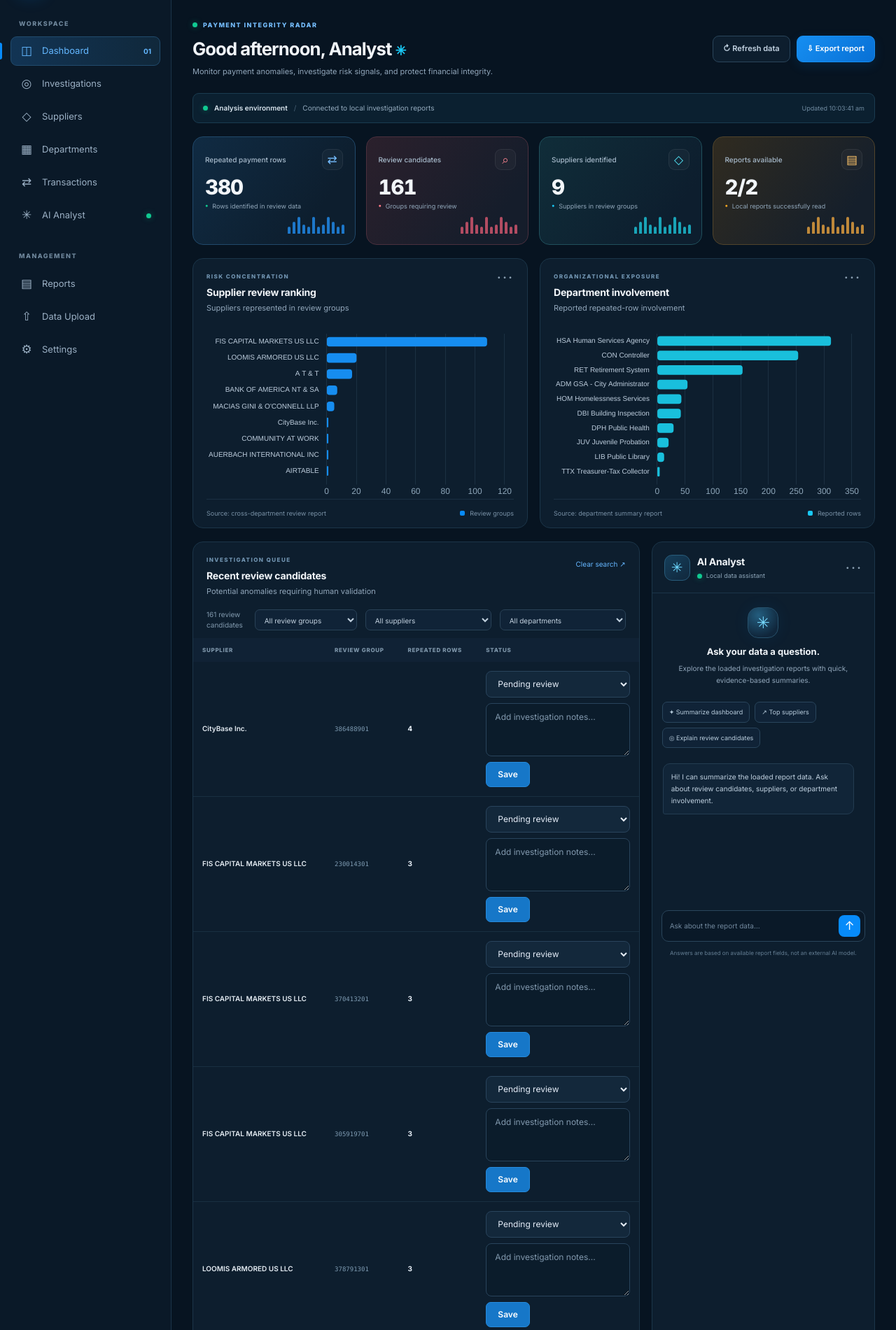
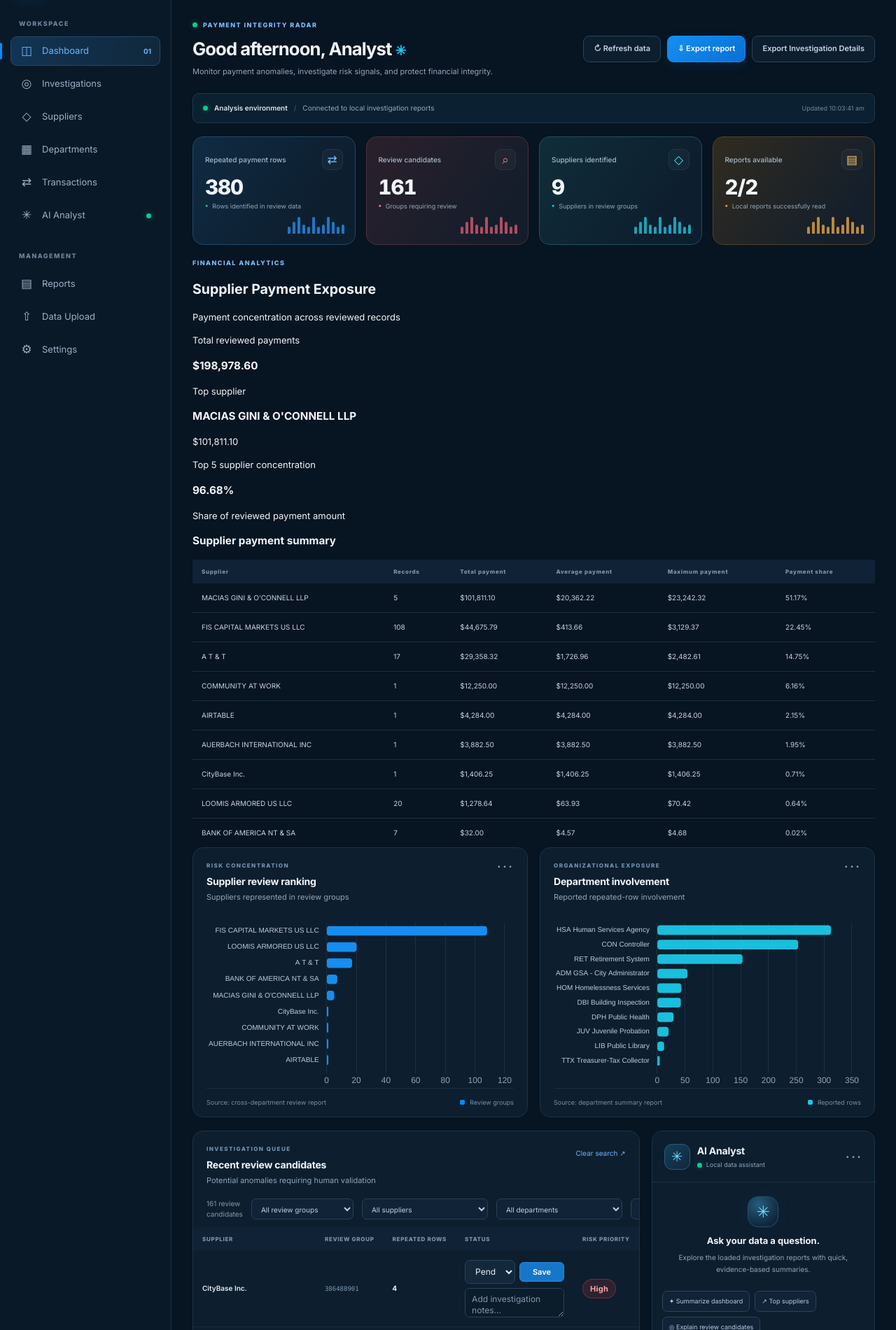
Before and after one commit to saurabhmishra9090/LeakGuard, a Flask app: page / in a window 1280 px wide. Shown: the part 72-1973 px from the top of the page at 70% size. Run offline with Flask 3, Linux system fonts and the light colour scheme; data comes from the database, SQL or seed files in the repository.

Commit message:
Complete LeakGuard dashboard and investigation workflow

```diff
--- a/web_dashboard/app.py
+++ b/web_dashboard/app.py
@@ -130,8 +130,9 @@
     investigation_statuses = {
     (voucher, supplier): {
         "id": investigation_id,
-        "status": status,
-        "notes": notes
+       "status": status,
+       "notes": notes,
+       "departments": ""
     }
     for investigation_id, voucher, supplier, status, notes in investigation_rows
 }
@@ -156,6 +157,41 @@
                     record["status"] = saved["status"]
                     record["notes"] = saved["notes"]
                     record["investigation_id"] = saved["id"]
+                    record["departments"] = str(
+                    record.get("departments", record.get("department", ""))
+)
+            # Risk scoring starts here
+            try:
+                repeated_rows = int(record.get("repeated_rows", 0) or 0)
+            except (ValueError, TypeError):
+                repeated_rows = 0
+            try:
+                department_count = int(record.get("department_count", 0) or 0)
+            except (ValueError, TypeError):
+                department_count = 0
+            risk_score = 0
+
+            if repeated_rows >= 10:
+                risk_score += 50
+            elif repeated_rows >= 5:
+                risk_score += 30
+            elif repeated_rows >= 3:
+                risk_score += 15
+
+            if department_count >= 3:
+                risk_score += 30
+            elif department_count == 2:
+                risk_score += 15
+
+            if risk_score >= 45:
+             risk_priority = "High"
+            elif risk_score >= 30:
+             risk_priority = "Medium"
+            else:
+             risk_priority = "Low"
+
+            record["risk_score"] = risk_score
+            record["risk_priority"] = risk_priority
 
             review_records.append(record)
 
@@ -169,6 +205,35 @@
         if "repeated_rows" in review_df.columns
         else 0
     )
+    supplier_payment_summary = []
+
+    if not review_df.empty and "supplier" in review_df.columns and "paid_amount" in review_df.columns:
+        payment_data = review_df.copy()
+        payment_data["paid_amount"] = pd.to_numeric(
+            payment_data["paid_amount"], errors="coerce"
+        ).fillna(0)
+
+        supplier_totals = (
+            payment_data.groupby("supplier")["paid_amount"]
+            .agg(["count", "sum", "mean", "max"])
+            .sort_values("sum", ascending=False)
+        )
+
+        total_reviewed_payments = float(supplier_totals["sum"].sum())
+
+        for supplier_name, row in supplier_totals.iterrows():
+            supplier_payment_summary.append({
+                "supplier": str(supplier_name),
+                "record_count": int(row["count"]),
+                "total_payment": round(float(row["sum"]), 2),
+                "average_payment": round(float(row["mean"]), 2),
+                "maximum_payment": round(float(row["max"]), 2),
+                "payment_share_pct": round(
+                    float(row["sum"]) / total_reviewed_payments * 100, 2
+                ) if total_reviewed_payments else 0
+            })
+    else:
+        total_reviewed_payments = 0
 
     return jsonify({
         "review_candidates": int(len(review_df)),
@@ -181,6 +246,8 @@
         "supplier_ranking": suppliers,
         "review_records": review_records,
         "department_summary": departments,
+        "total_reviewed_payments": total_reviewed_payments,
+        "supplier_payment_summary": supplier_payment_summary,
         "reports_found": {
             "cross_department_review": not review_df.empty,
             "department_summary": not department_df.empty,
--- a/web_dashboard/static/css/styles.css
+++ b/web_dashboard/static/css/styles.css
@@ -1387,9 +1387,9 @@
     }
 
     th,
-    td {
-        padding: 11px 9px;
-    }
+td {
+    padding: 8px 9px;
+}
 
     .table-foot {
         align-items: flex-start;
@@ -1412,20 +1412,22 @@
     display: flex;
     flex-direction: column;
     align-items: flex-start;
-    gap: 8px;
+    gap: 5px;
     min-width: 0;
     width: 100%;
-}
+    max-width: 240px;
+}
+
 
 .investigation-status-select {
     width: 100%;
-    max-width: 220px;
-    min-height: 38px;
-    padding: 9px 12px;
+    max-width: 200px;
+    min-height: 34px;
+    padding: 6px 10px;
     color: #e5edf8;
     background: #13283b;
     border: 1px solid #29445c;
-    border-radius: 8px;
+    border-radius: 7px;
     font: inherit;
     font-size: 12px;
     cursor: pointer;
@@ -1446,16 +1448,16 @@
     display: block;
     width: 100%;
     min-width: 0;
-    max-width: 280px;
-    min-height: 76px;
-    padding: 10px 12px;
+    max-width: 240px;
+    min-height: 58px;
+    padding: 8px 10px;
     color: #e5edf8;
     background: #0b1c2b;
     border: 1px solid #29445c;
-    border-radius: 8px;
+    border-radius: 7px;
     font-family: inherit;
     font-size: 12px;
-    line-height: 1.5;
+    line-height: 1.4;
     resize: vertical;
     box-sizing: border-box;
 }
@@ -1474,14 +1476,14 @@
     display: inline-flex;
     align-items: center;
     justify-content: center;
-    min-height: 34px;
-    padding: 8px 16px;
+    min-height: 30px;
+    padding: 6px 12px;
     color: #ffffff;
     background: #1677c8;
     border: 1px solid #278bdc;
-    border-radius: 7px;
+    border-radius: 6px;
     font-family: inherit;
-    font-size: 12px;
+    font-size: 11px;
     font-weight: 600;
     cursor: pointer;
     transition: background 0.2s ease, border-color 0.2s ease;
@@ -1496,3 +1498,88 @@
     opacity: 0.6;
     cursor: wait;
 }
+/* Compact investigation row controls */
+.investigation-controls {
+    display: grid;
+    grid-template-columns: minmax(0, 1fr) auto;
+    align-items: center;
+    gap: 6px;
+    width: 100%;
+    max-width: 320px;
+}
+
+.investigation-status-select {
+    width: 100%;
+    min-width: 0;
+    max-width: none;
+}
+
+.investigation-notes {
+    grid-column: 1 / -1;
+    width: 100%;
+    max-width: none;
+    min-height: 48px;
+}
+
+.save-investigation-btn {
+    min-height: 28px;
+    padding: 5px 10px;
+    font-size: 11px;
+}
+/* Keep investigation controls compact */
+.investigation-controls .save-investigation-btn {
+    width: fit-content;
+    min-width: 64px;
+    justify-self: start;
+}
+
+.investigation-controls .investigation-status-select {
+    grid-column: 1;
+    grid-row: 1;
+}
+
+.investigation-controls .save-investigation-btn {
+    grid-column: 2;
+    grid-row: 1;
+}
+
+.investigation-controls .investigation-notes {
+    grid-column: 1 / -1;
+    grid-row: 2;
+}
+.investigation-controls .investigation-notes {
+    min-height: 42px;
+    height: 42px;
+    padding: 7px 9px;
+    line-height: 1.35;
+}
+/* Risk priority badges */
+.risk-badge {
+    display: inline-flex;
+    align-items: center;
+    justify-content: center;
+    padding: 5px 10px;
+    border-radius: 20px;
+    font-size: 11px;
+    font-weight: 700;
+    letter-spacing: 0.3px;
+    border: 1px solid transparent;
+}
+
+.risk-badge.high {
+    color: #fca5a5;
+    background: rgba(239, 68, 68, 0.14);
+    border-color: rgba(239, 68, 68, 0.35);
+}
+
+.risk-badge.medium {
+    color: #fcd34d;
+    background: rgba(245, 158, 11, 0.14);
+    border-color: rgba(245, 158, 11, 0.35);
+}
+
+.risk-badge.low {
+    color: #86efac;
+    background: rgba(34, 197, 94, 0.14);
+    border-color: rgba(34, 197, 94, 0.35);
+}
--- a/web_dashboard/static/js/app.js
+++ b/web_dashboard/static/js/app.js
@@ -96,6 +96,7 @@
         renderKPIs(data);
         renderCharts(data);
         renderTable(data);
+        renderSupplierPayments(data);
         renderConnectionStatus(data);
 
         const updated = $("#lastUpdated");
@@ -175,8 +176,75 @@
 
     setText("#reportsAvailable", `${availableCount}/2`);
 }
+function formatCurrency(value) {
+    return new Intl.NumberFormat("en-US", {
+        style: "currency",
+        currency: "USD",
+        minimumFractionDigits: 2,
+        maximumFractionDigits: 2
+    }).format(Number(value) || 0);
+}
+/* -------- SUPPLIER PAYMENT SUMMARY -------- */
 
+function renderSupplierPayments(data) {
+    const table = $("#supplierPaymentTable");
+    if (!table) return;
 
+    const suppliers = Array.isArray(data.supplier_payment_summary)
+        ? data.supplier_payment_summary
+        : [];
+    console.log("Supplier payment data:", suppliers.length, suppliers);
+
+    if (suppliers.length === 0) {
+        table.innerHTML = `
+            <tr>
+                <td colspan="6" class="empty-state">
+                    No supplier payment data available.
+                </td>
+            </tr>
+        `;
+        return;
+    }
+
+    const totalPayments = Number(data.total_reviewed_payments) || 0;
+
+    const topSupplier = suppliers[0];
+    const topFiveShare = suppliers
+        .slice(0, 5)
+        .reduce((sum, supplier) => sum + (Number(supplier.payment_share_pct) || 0), 0);
+
+    const totalElement = $("#totalReviewedPayments");
+    const topSupplierElement = $("#topPaymentSupplier");
+    const topPaymentElement = $("#topSupplierPayment");
+    const topFiveElement = $("#topFiveShare");
+
+    if (totalElement) {
+        totalElement.textContent = formatCurrency(totalPayments);
+    }
+
+    if (topSupplierElement) {
+        topSupplierElement.textContent = topSupplier.supplier;
+    }
+
+    if (topPaymentElement) {
+        topPaymentElement.textContent = formatCurrency(topSupplier.total_payment);
+    }
+
+    if (topFiveElement) {
+        topFiveElement.textContent = `${topFiveShare.toFixed(2)}%`;
+    }
+
+    table.innerHTML = suppliers.map(supplier => `
+        <tr>
+            <td>${escapeHTML(supplier.supplier)}</td>
+            <td>${formatNumber(supplier.record_count)}</td>
+            <td>${formatCurrency(supplier.total_payment)}</td>
+            <td>${formatCurrency(supplier.average_payment)}</td>
+            <td>${formatCurrency(supplier.maximum_payment)}</td>
+            <td>${Number(supplier.payment_share_pct || 0).toFixed(2)}%</td>
+        </tr>
+    `).join("");
+}
 /* ---------- REPORT CONNECTION STATUS ---------- */
 
 function renderConnectionStatus(data) {
@@ -469,7 +537,8 @@
 
 const supplierFilter = $("#supplierFilter");
 const departmentFilter = $("#departmentFilter");
-
+const priorityFilter = $("#priorityFilter");
+const selectedPriority = priorityFilter ? priorityFilter.value : "all";
 const selectedSupplier = supplierFilter ? supplierFilter.value : "all";
 const selectedDepartment = departmentFilter ? departmentFilter.value : "all";
 
@@ -485,7 +554,11 @@
 const matchesDepartment =
     selectedDepartment === "all" || recordDepartments.includes(selectedDepartment);
 
-return matchesSearch && matchesFilter && matchesSupplier && matchesDepartment;
+const matchesPriority =
+    selectedPriority === "all" ||
+    String(record.risk_priority || "Low").toLowerCase() === selectedPriority.toLowerCase();
+
+return matchesSearch && matchesFilter && matchesSupplier && matchesDepartment && matchesPriority;
 
     });
 
@@ -510,6 +583,8 @@
         const count = Number(record.repeated_rows) || 0;
        const statusText = record.status || (count >= 10 ? "Priority review" : "Review");
 const statusClass = record.status ? " investigation-status" : (count >= 10 ? "" : " review");
+        const riskPriority = record.risk_priority || "Low";
+        const riskClass = riskPriority.toLowerCase();
 
         return `
     <tr>
@@ -550,6 +625,11 @@
                 >Save</button>
             </div>
         </td>
+                    <td>
+                <span class="risk-badge ${riskClass}">
+                    ${riskPriority}
+                </span>
+            </td>
     </tr>
 `;
     }).join("");
@@ -682,6 +762,14 @@
         renderTable(state.data || {});
     });
 }
+const priorityFilter = $("#priorityFilter");
+
+if (priorityFilter) {
+    priorityFilter.addEventListener("change", () => {
+        state.showAll = false;
+        renderTable(state.data || {});
+    });
+}
 
 
     const clearSearchButton = $("#clearSearch");
@@ -730,6 +818,14 @@
     if (exportButton) {
         exportButton.addEventListener("click", exportSupplierReport);
     }
+    const detailedExportButton = $("#detailedExportBtn");
+
+if (detailedExportButton) {
+    detailedExportButton.addEventListener(
+        "click",
+        exportInvestigationDetails
+    );
+}
 
     const chatForm = $("#chatForm");
     const chatInput = $("#chatInput");
@@ -870,6 +966,62 @@
 
     showToast("Supplier review CSV exported.");
 }
+/* -------- DETAILED INVESTIGATION CSV EXPORT -------- */
+
+function exportInvestigationDetails() {
+    const data = state.data;
+
+    if (!data || !Array.isArray(data.review_records)) {
+        showToast("No investigation data available to export.");
+        return;
+    }
+
+    const headers = [
+        "Voucher",
+        "Supplier",
+        "Repeated Rows",
+        "Departments",
+        "Investigation Status",
+        "Investigation Notes"
+    ];
+
+    const rows = data.review_records.map(record => [
+        record.voucher ?? "",
+        record.supplier ?? record.supplier_name ?? "",
+        record.repeated_rows ?? "",
+        record.departments ?? record.department ?? "",
+        record.status ?? "Pending review",
+        record.notes ?? ""
+    ]);
+
+    const escapeCsvValue = value => {
+        const text = String(value ?? "");
+        return `"${text.replace(/"/g, '""')}"`;
+    };
+
+    const csv = [headers, ...rows]
+        .map(row => row.map(escapeCsvValue).join(","))
+        .join("\r\n");
+
+    const blob = new Blob(
+        ["\uFEFF" + csv],
+        { type: "text/csv;charset=utf-8;" }
+    );
+
+    const url = URL.createObjectURL(blob);
+    const link = document.createElement("a");
+
+    link.href = url;
+    link.download = "leakguard_investigation_details.csv";
+
+    document.body.appendChild(link);
+    link.click();
+    link.remove();
+
+    URL.revokeObjectURL(url);
+
+    showToast("Investigation details CSV exported.");
+}
 
 
 /* ---------- APPLICATION START ---------- */
--- a/web_dashboard/templates/index.html
+++ b/web_dashboard/templates/index.html
@@ -62,6 +62,9 @@
                 <div class="heading-actions">
                     <button class="button secondary" id="refreshBtn">↻ Refresh data</button>
                     <button class="button primary" id="exportBtn">⇩ Export report</button>
+                    <button class="button secondary" id="detailedExportBtn">
+    Export Investigation Details
+</button>
                 </div>
             </div>
 
@@ -97,6 +100,58 @@
                 </article>
             </section>
 
+<section class="payment-exposure-section">
+    <div class="section-heading">
+        <div>
+            <div class="eyebrow">FINANCIAL ANALYTICS</div>
+            <h2>Supplier Payment Exposure</h2>
+            <p>Payment concentration across reviewed records</p>
+        </div>
+    </div>
+
+    <div class="payment-exposure-grid">
+        <article class="exposure-card">
+            <span>Total reviewed payments</span>
+            <h3 id="totalReviewedPayments">—</h3>
+        </article>
+
+        <article class="exposure-card">
+            <span>Top supplier</span>
+            <h3 id="topPaymentSupplier">Loading...</h3>
+            <p id="topSupplierPayment">—</p>
+        </article>
+
+        <article class="exposure-card">
+            <span>Top 5 supplier concentration</span>
+            <h3 id="topFiveShare">—</h3>
+            <p>Share of reviewed payment amount</p>
+        </article>
+    </div>
+
+    <div class="exposure-table-wrapper">
+        <h3>Supplier payment summary</h3>
+        <div class="table-scroll">
+            <table>
+                <thead>
+                    <tr>
+                        <th>Supplier</th>
+                        <th>Records</th>
+                        <th>Total payment</th>
+                        <th>Average payment</th>
+                        <th>Maximum payment</th>
+                        <th>Payment share</th>
+                    </tr>
+                </thead>
+                <tbody id="supplierPaymentTable">
+                    <tr>
+                        <td colspan="6">Loading supplier payment data...</td>
+                    </tr>
+                </tbody>
+            </table>
+        </div>
+    </div>
+</section>
+
             <section class="charts-grid">
                 <article class="panel chart-panel" id="suppliers">
                     <div class="panel-heading"><div><div class="panel-kicker">RISK CONCENTRATION</div><h2>Supplier review ranking</h2><p>Suppliers represented in review groups</p></div><span class="panel-menu">···</span></div>
@@ -121,8 +176,14 @@
 <select id="departmentFilter" aria-label="Filter by department">
     <option value="all">All departments</option>
 </select>
+<select id="priorityFilter" aria-label="Filter by risk priority">
+    <option value="all">All risk priorities</option>
+    <option value="High">High priority</option>
+    <option value="Medium">Medium priority</option>
+    <option value="Low">Low priority</option>
+</select>
 </div>
-                    <div class="table-scroll"><table><thead><tr><th>SUPPLIER</th><th>REVIEW GROUP</th><th>REPEATED ROWS</th><th>STATUS</th></tr></thead><tbody id="reviewTable"><tr><td colspan="4" class="empty-state">Loading report data…</td></tr></tbody></table></div>
+                    <div class="table-scroll"><table><thead><tr><th>SUPPLIER</th><th>REVIEW GROUP</th><th>REPEATED ROWS</th><th>STATUS</th><th>RISK PRIORITY</th></tr></thead><tbody id="reviewTable"><tr><td colspan="4" class="empty-state">Loading report data…</td></tr></tbody></table></div>
                     <div class="table-foot"><span>Flags indicate review priority, not confirmed fraud.</span><button id="showMore" class="text-button">Show all rows ↓</button></div>
                 </article>
 
```
Also changed, not shown: README.md (added), 1 other file.
